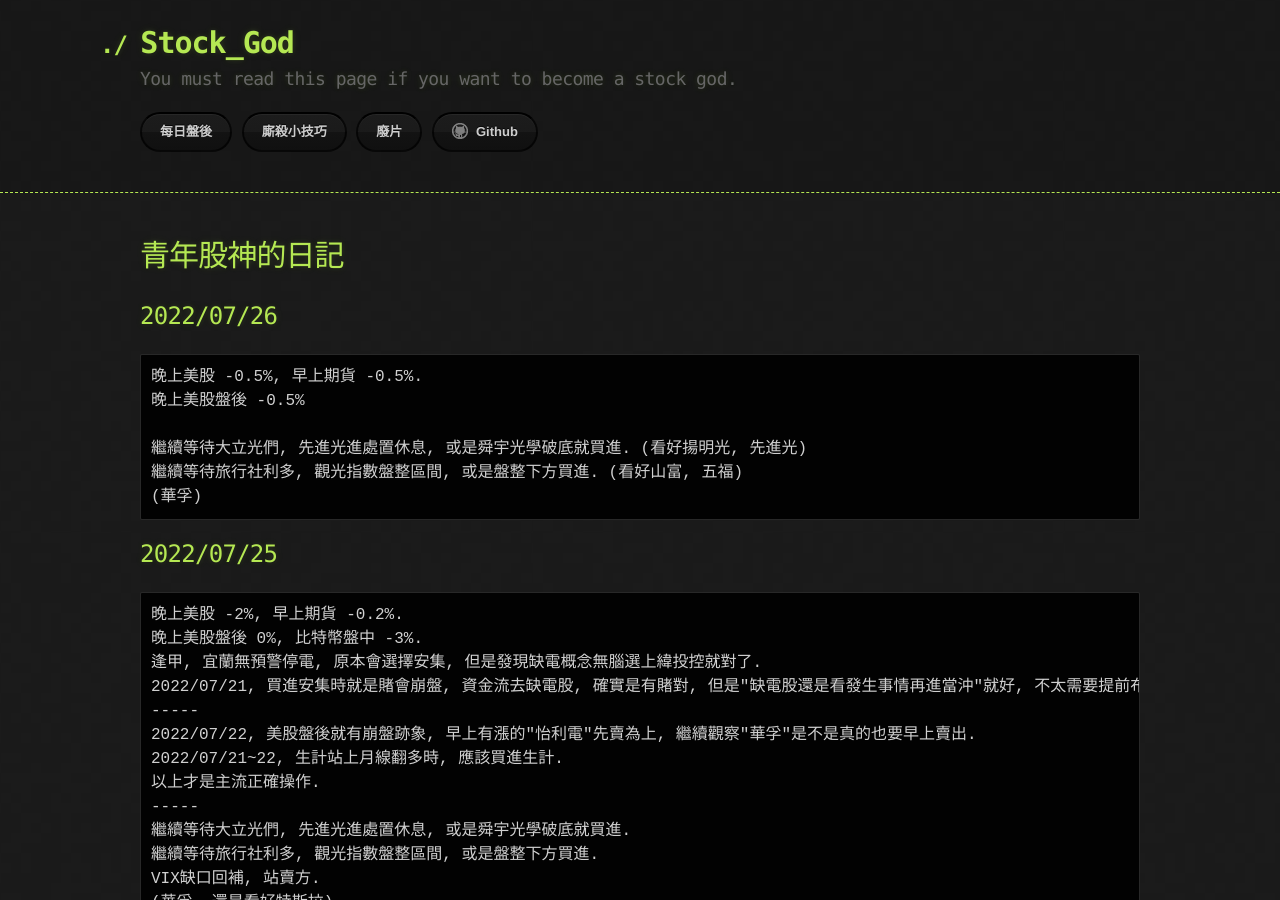
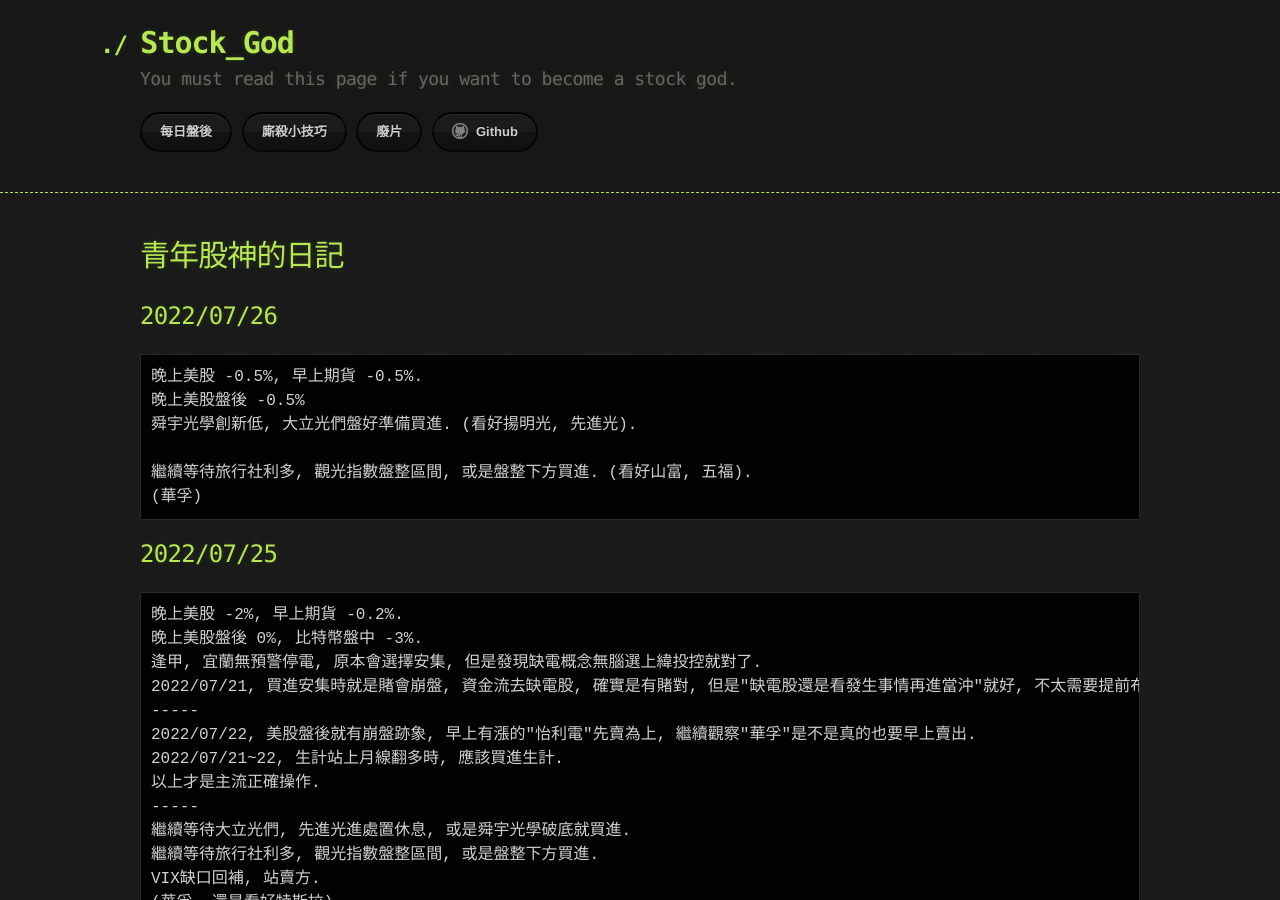
Before and after one commit to lepg5487/Stock_God, a Jekyll site: the page built from index.md, in a window 1280 px wide and 900 px high. Built offline with Jekyll 4.4.1, drawn with Linux system fonts in a browser that asks for light colours; our own code applies the rules of GitHub Pages for plain Markdown files.

Commit message:
Update index.md

````diff
--- a/index.md
+++ b/index.md
@@ -7,9 +7,9 @@ layout: testlayouts
 ```
 晚上美股 -0.5%, 早上期貨 -0.5%.
 晚上美股盤後 -0.5%
-
-繼續等待大立光們, 先進光進處置休息, 或是舜宇光學破底就買進. (看好揚明光, 先進光)
-繼續等待旅行社利多, 觀光指數盤整區間, 或是盤整下方買進. (看好山富, 五福)
+舜宇光學創新低, 大立光們盤好準備買進. (看好揚明光, 先進光).
+
+繼續等待旅行社利多, 觀光指數盤整區間, 或是盤整下方買進. (看好山富, 五福).
 (華孚)
 ```
 
````
